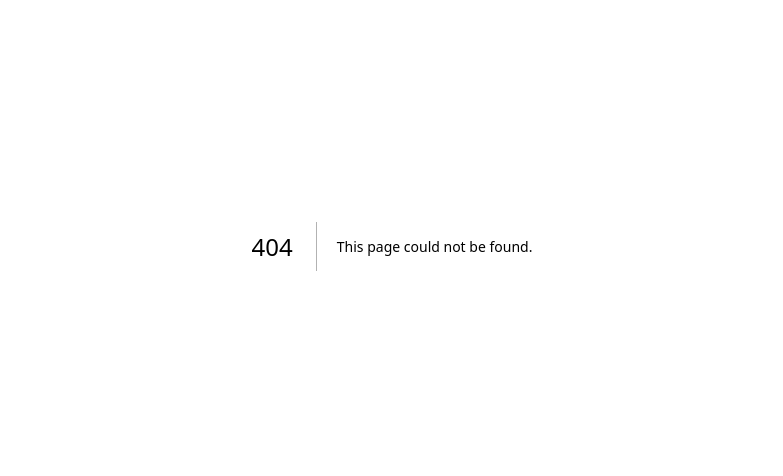
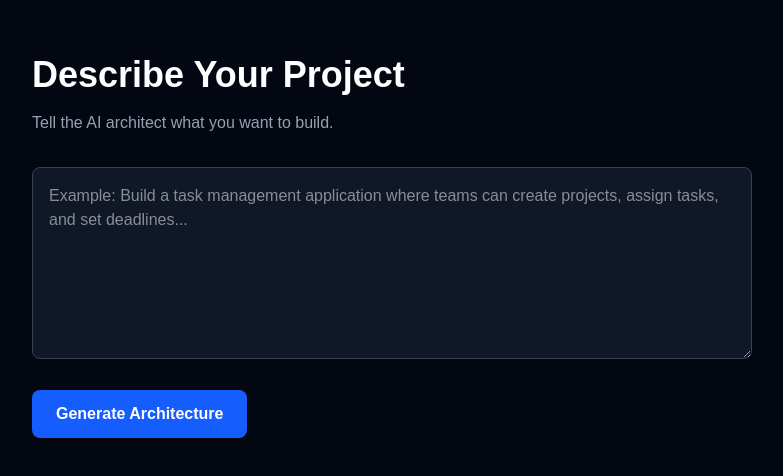
Before and after one commit to future-sv/autonomous-software-architect, a Next.js app in the folder frontend/: page /architect in a window 1280 px wide. Before the commit this address had no page. Shown: the part 154-630 px from the top of the page, without its empty margins (248-1031 px from the left). Built offline with nearby package versions, Linux system fonts and the light colour scheme.

Commit message:
Creating page.tsx for the architecture
Where the user describes the task. Under architecture folder.

```diff
--- /dev/null
+++ b/frontend/src/app/architect/page.tsx
@@ -0,0 +1,24 @@
+export default function ArchitectPage() {
+    return (
+      <main className="flex min-h-screen items-center justify-center bg-gray-950 text-white">
+        <div className="w-full max-w-3xl px-6">
+          <h1 className="text-4xl font-bold">
+            Describe Your Project
+          </h1>
+
+          <p className="mt-4 text-gray-400">
+            Tell the AI architect what you want to build.
+          </p>
+
+          <textarea
+            placeholder="Example: Build a task management application where teams can create projects, assign tasks, and set deadlines..."
+            className="mt-8 min-h-48 w-full rounded-lg border border-gray-700 bg-gray-900 p-4 text-white outline-none focus:border-blue-500"
+          />
+
+          <button className="mt-6 rounded-lg bg-blue-600 px-6 py-3 font-semibold hover:bg-blue-500">
+            Generate Architecture
+          </button>
+        </div>
+      </main>
+    );
+  }
```
